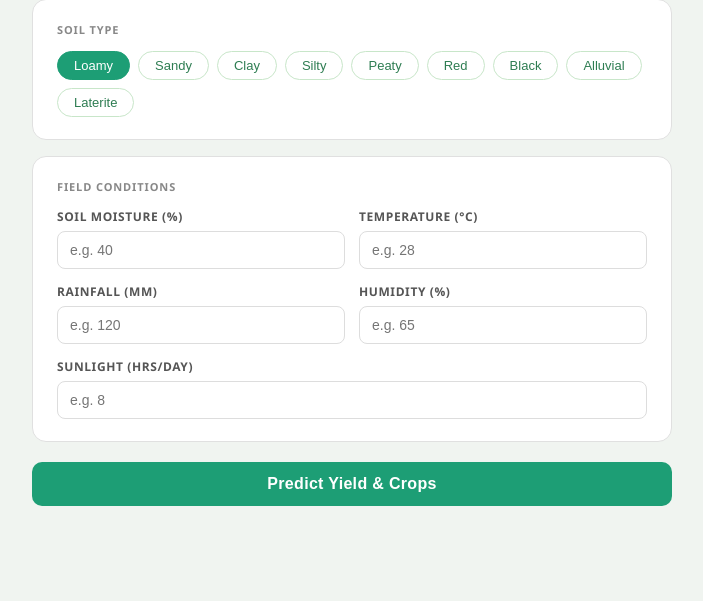
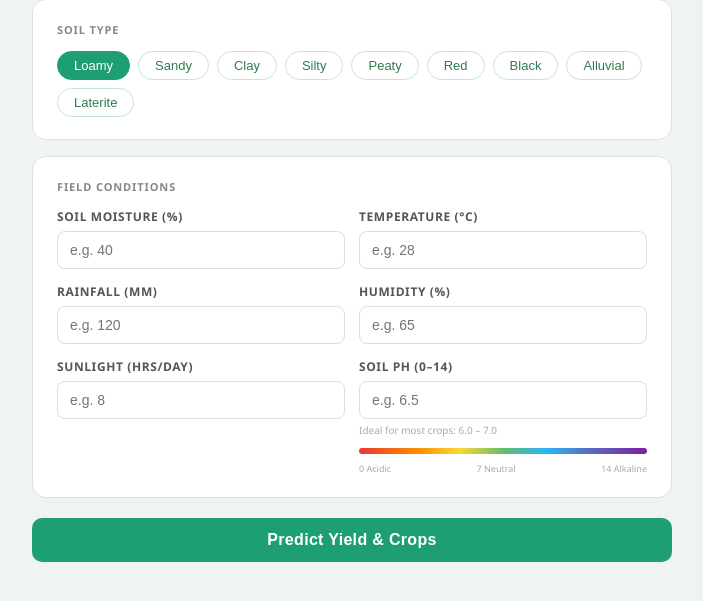
Before and after one commit to mokaabhiram2k6-dev/crop-yield-prediction, a Flask app: page / in a window 1280 px wide. Shown: the part 128-729 px from the top of the page, without its empty margins (288-991 px from the left). Run offline with Flask 3, Linux system fonts and the light colour scheme.

Commit message:
Update index.html

```diff
--- a/templates/index.html
+++ b/templates/index.html
@@ -96,6 +96,36 @@
     }
     .field input:focus { border-color: #1d9e75; }
 
+    /* pH hint */
+    .hint {
+      font-size: 10px;
+      color: #aaa;
+      margin-top: -2px;
+    }
+
+    /* pH colour bar */
+    .ph-bar {
+      height: 6px;
+      border-radius: 99px;
+      margin-top: 5px;
+      background: linear-gradient(to right,
+        #e53935 0%,
+        #fb8c00 20%,
+        #fdd835 35%,
+        #66bb6a 50%,
+        #29b6f6 65%,
+        #5c6bc0 80%,
+        #7b1fa2 100%
+      );
+    }
+    .ph-labels {
+      display: flex;
+      justify-content: space-between;
+      font-size: 9px;
+      color: #aaa;
+      margin-top: 2px;
+    }
+
     /* Submit button */
     .btn-predict {
       width: 100%;
@@ -187,7 +217,6 @@
     .rank-2 { background: #e3f2fd; color: #0c447c; }
     .rank-3 { background: #fff8e1; color: #633806; }
 
-    /* RF confidence badge */
     .confidence-badge {
       font-size: 11px;
       font-weight: 700;
@@ -226,7 +255,6 @@
     .profit-pos { color: #0f6e56; }
     .profit-neg { color: #c0392b; }
 
-    /* RF model info note */
     .model-note {
       font-size: 11px;
       color: #888;
@@ -235,7 +263,6 @@
       margin-bottom: 2px;
     }
 
-    /* Responsive */
     @media (max-width: 480px) {
       .grid2 { grid-template-columns: 1fr; }
       .stats-grid { grid-template-columns: repeat(3, 1fr); }
@@ -246,13 +273,11 @@
 <body>
 <div class="container">
 
-  <!-- Header -->
   <div class="header">
     <h1>🌾 Crop Yield Prediction</h1>
     <p>Enter your field conditions to get a suitability score and top crop suggestions</p>
   </div>
 
-  <!-- Form -->
   <form method="POST" id="predForm">
 
     <!-- Soil type -->
@@ -298,27 +323,39 @@
           <input type="number" name="humidity" placeholder="e.g. 65"
                  value="{{ form.get('humidity', '') }}" min="0" max="100" step="0.1" required>
         </div>
-        <div class="field full">
+        <div class="field">
           <label>Sunlight (hrs/day)</label>
           <input type="number" name="sunlight" placeholder="e.g. 8"
                  value="{{ form.get('sunlight', '') }}" min="0" max="24" step="0.1" required>
         </div>
+
+        <!-- ✅ pH field -->
+        <div class="field">
+          <label>Soil pH (0–14)</label>
+          <input type="number" name="ph" id="phInput" placeholder="e.g. 6.5"
+                 value="{{ form.get('ph', '') }}" min="0" max="14" step="0.1" required>
+          <span class="hint">Ideal for most crops: 6.0 – 7.0</span>
+          <div class="ph-bar"></div>
+          <div class="ph-labels">
+            <span>0 Acidic</span>
+            <span>7 Neutral</span>
+            <span>14 Alkaline</span>
+          </div>
+        </div>
+
       </div>
     </div>
 
     <button type="submit" class="btn-predict">Predict Yield &amp; Crops</button>
   </form>
 
-  <!-- Error -->
   {% if error %}
   <div class="error-banner">⚠️ {{ error }}</div>
   {% endif %}
 
-  <!-- Results -->
   {% if result is not none %}
   <div style="margin-top: 28px;">
 
-    <!-- Suitability score -->
     <div class="yield-banner">
       <div class="yield-banner-row">
         <span class="yield-label">Suitability score</span>
@@ -328,10 +365,8 @@
       <div class="yield-note">Higher score = better growing conditions based on your inputs</div>
     </div>
 
-    <!-- Top crops -->
     {% if crops %}
 
-    <!-- Show model note only when RF confidence is available -->
     {% if crops[0].confidence is not none %}
     <p class="model-note">🤖 Predictions powered by Random Forest ML model</p>
     {% endif %}
```
